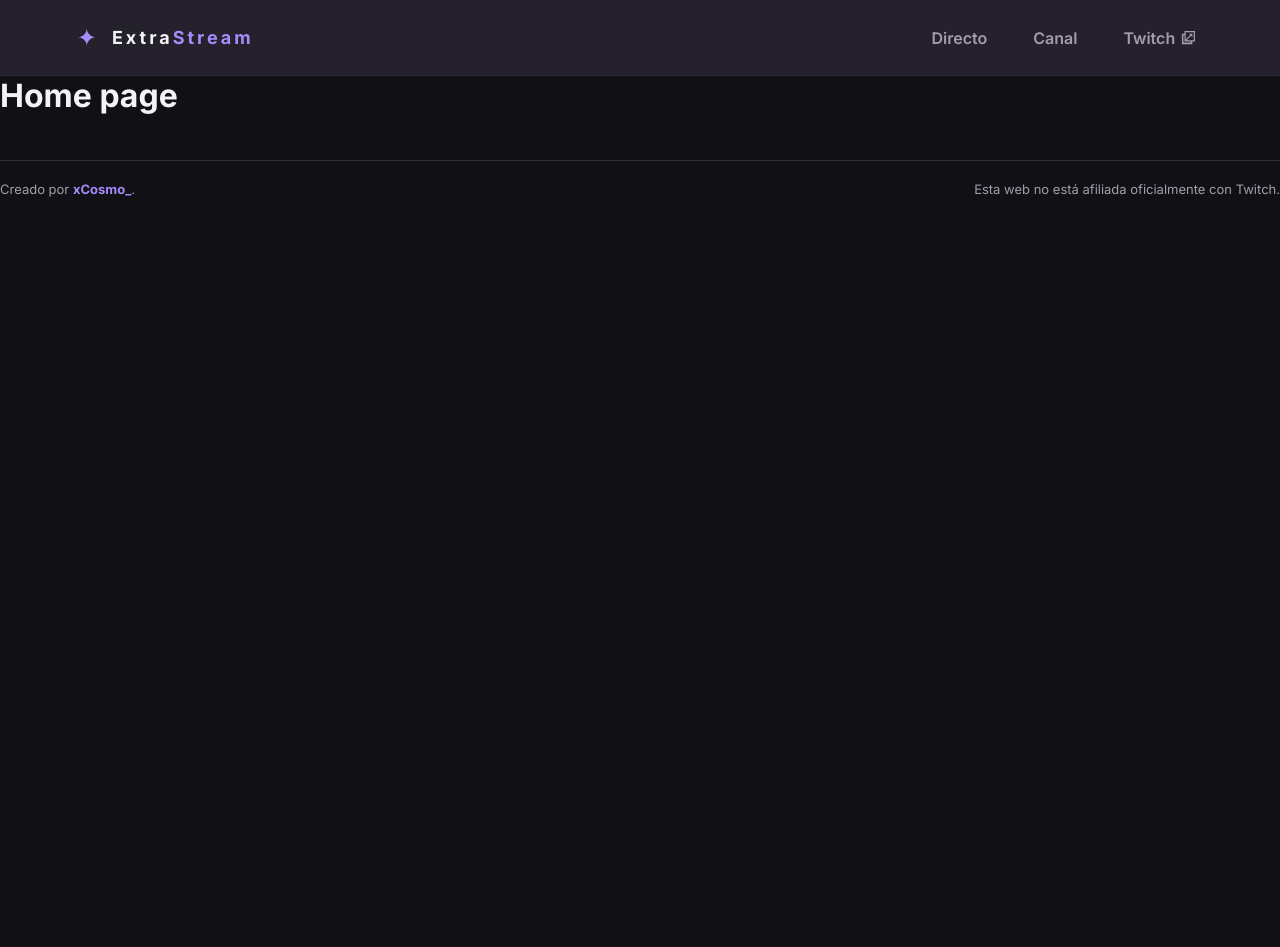
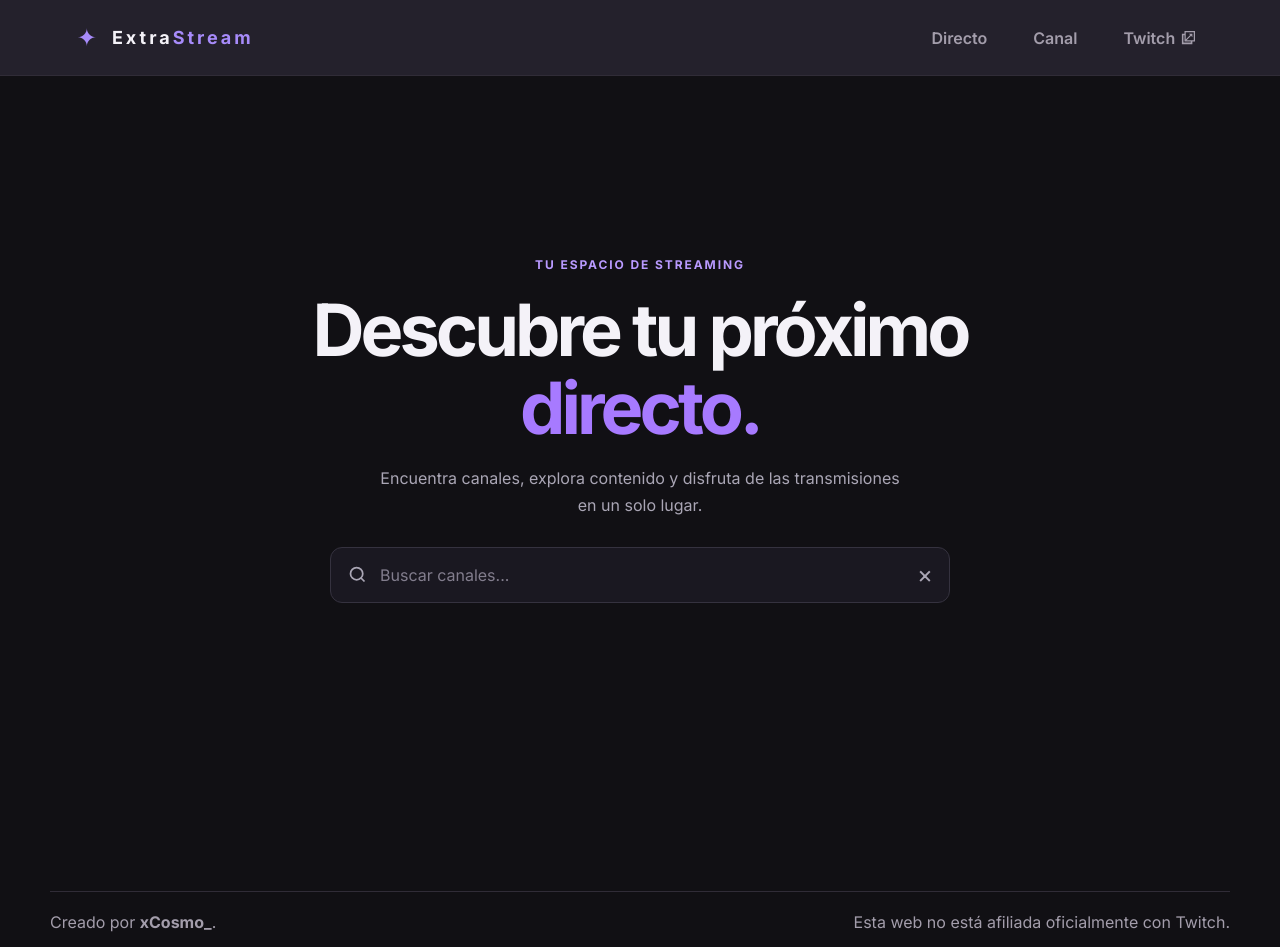
Before and after one commit to GaboCts/twitch-web, a React (Vite) app: page / in a window 1280 px wide. Before the commit the page ends 800 px from the top, so only its background shows below. Built offline with nearby package versions, Linux system fonts and the light colour scheme.

Commit message:
Search channel working

```diff
--- a/src/App.css
+++ b/src/App.css
@@ -1,4 +1,4 @@
-.app {
+.body-page {
     min-height: 100vh;
 }
 
@@ -47,6 +47,102 @@
     font-weight: 600;
     transition: color 0.2s;
     padding: 3px 8px;
+}
+
+.home-page {
+    width: min(1200px, 100%);
+    margin: 0 auto;
+    padding: 48px 24px 80px;
+    color: #f4f2f8;
+    display: flex;
+    align-items: center;
+}
+
+.home-hero {
+    max-width: 760px;
+    margin: 0 auto 64px;
+    text-align: center;
+}
+
+.home-eyebrow {
+    color: #b99aff;
+    font-size: 0.75rem;
+    font-weight: 700;
+    letter-spacing: 0.16em;
+}
+
+.home-hero h1 {
+    margin: 18px 0;
+    font-size: clamp(2.4rem, 6vw, 4.5rem);
+    line-height: 1.08;
+    letter-spacing: -0.055em;
+}
+
+.home-hero h1 span {
+    color: #a77aff;
+}
+
+.home-hero>p {
+    max-width: 540px;
+    margin: 0 auto 28px;
+    color: #aaa6b5;
+    line-height: 1.7;
+}
+
+.channel-search {
+    display: flex;
+    align-items: center;
+    gap: 12px;
+    max-width: 620px;
+    margin: 0 auto;
+    padding: 0 16px;
+    border: 1px solid #35323f;
+    border-radius: 12px;
+    background: #1a1821;
+    color: #aaa6b5;
+    transition: border-color 0.2s;
+}
+
+.channel-search:focus-within {
+    border-color: #9864ed;
+}
+
+.channel-search svg {
+    width: 21px;
+    flex-shrink: 0;
+}
+
+.channel-search input {
+    width: 100%;
+    min-width: 0;
+    padding: 17px 0;
+    border: 0;
+    outline: none;
+    background: transparent;
+    color: #fff;
+    font: inherit;
+}
+
+.channel-search input::placeholder {
+    color: #827d8d;
+}
+
+.clear-search {
+    border: 0;
+    background: transparent;
+    color: #aaa6b5;
+    font-size: 1.5rem;
+    cursor: pointer;
+}
+
+@media (max-width: 520px) {
+    .home {
+        padding: 36px 16px 56px;
+    }
+
+    .home-hero {
+        margin-bottom: 44px;
+    }
 }
 
 .twitch-new-tab {
@@ -268,36 +364,22 @@
     justify-content: space-between;
     flex-wrap: wrap;
     gap: 12px;
-    margin-top: 45px;
+    margin: 15px 50px;
     padding-top: 20px;
     border-top: 1px solid var(--border);
     color: var(--muted);
-    font-size: 13px;
-
+    font-size: 16px;
 }
 
-.footer__link {
+.footer-link {
     font-weight: 900;
+}
+
+.footer-link:hover {
     color: var(--accent);
 }
 
-@media (max-width: 1000px) {
-    .stream-layout {
-        grid-template-columns: minmax(0, 1fr) 290px;
-        gap: 14px;
-    }
-
-    .main-content {
-        padding-right: 4%;
-        padding-left: 4%;
-    }
-
-    .header {
-        padding: 0 4%;
-    }
-}
-
-@media (max-width: 760px) {
+@media (max-width: 1180px) {
     .header {
         height: 66px;
     }
--- a/src/components/Footer.jsx
+++ b/src/components/Footer.jsx
@@ -1,7 +1,7 @@
 export function Footer () {
     return (
         <footer className="footer">
-            <p>Creado por <a className="footer__link" href="https://www.twitch.tv/xcosmo_" target="_blank">xCosmo_</a>.</p>
+            <p>Creado por <a className="footer-link" href="https://www.twitch.tv/xcosmo_" target="_blank">xCosmo_</a>.</p>
             <p>Esta web no está afiliada oficialmente con Twitch.</p>
         </footer>
     )
--- a/src/components/PageHead.jsx
+++ b/src/components/PageHead.jsx
@@ -2,7 +2,7 @@ import { TwitchButton } from './TwitchButton'
 
 export function PageHead ({ channel }) {
     return (
-        <section className="page-heading" id="directo">
+        <section className="page-heading">
             <div>
                 <p className="eyebrow">LIVE EXPERIENCE</p>
                 <h1>Un espacio libre para disfrutar.</h1>
--- /dev/null
+++ b/src/hooks/useRouter.jsx
@@ -0,0 +1,15 @@
+import { useNavigate, useLocation } from 'react-router'
+
+export function useRouter() {
+    const navigate = useNavigate()
+    const location = useLocation()
+
+    function navigateTo(path) {
+        navigate(path)
+    }
+
+    return {
+        currentPath: location.pathname,
+        navigateTo
+    }
+}
--- a/src/pages/HomePage.jsx
+++ b/src/pages/HomePage.jsx
@@ -1,5 +1,71 @@
-export default function HomePage () {
+import { useRef } from 'react'
+import { useRouter } from '../hooks/useRouter'
+
+export default function HomePage() {
+    const { navigateTo } = useRouter()
+
+    const inputRef = useRef()
+
+    const handleClearInput = (event) => {
+        event.preventDefault()
+
+        inputRef.current.value = ""
+    }
+
+    const handleSearch = (event) => {
+        event.preventDefault()
+
+        const formData = new FormData(event.target)
+        const searchChannel = formData.get('search').toLowerCase()
+
+        const url = searchChannel ? `/${encodeURIComponent(searchChannel)}` : ''
+        navigateTo(url)
+    }
+
     return (
-        <h1>Home page</h1>
+        <main className="home-page body-page">
+            <section className="home-hero">
+                <span className="home-eyebrow">
+                    TU ESPACIO DE STREAMING
+                </span>
+
+                <h1>
+                    Descubre tu próximo
+                    <span> directo.</span>
+                </h1>
+
+                <p>
+                    Encuentra canales, explora contenido y disfruta
+                    de las transmisiones en un solo lugar.
+                </p>
+
+                <form className="channel-search" onSubmit={handleSearch} role="search">
+                    <svg
+                        viewBox="0 0 24 24"
+                        fill="none"
+                        stroke="currentColor"
+                        strokeWidth="2"
+                    >
+                        <circle cx="11" cy="11" r="7" />
+                        <path d="m16 16 4 4" />
+                    </svg>
+
+                    <input
+                        name="search"
+                        ref={inputRef}
+                        placeholder="Buscar canales..."
+                        required
+                    />
+
+                    <button
+                        onClick={handleClearInput}
+                        type="button"
+                        className="clear-search"
+                    >
+                        ×
+                    </button>
+                </form>
+            </section>
+        </main>
     )
 }
--- a/src/pages/StreamPage.jsx
+++ b/src/pages/StreamPage.jsx
@@ -12,7 +12,7 @@ export default function StreamPage ({ description }) {
     return (
         <>
             <title>{ title }</title>
-            <div id="inicio">
+            <div className="body-page">
                 <main className="main-content">
                     <PageHead channel={ channel } />
 
```
